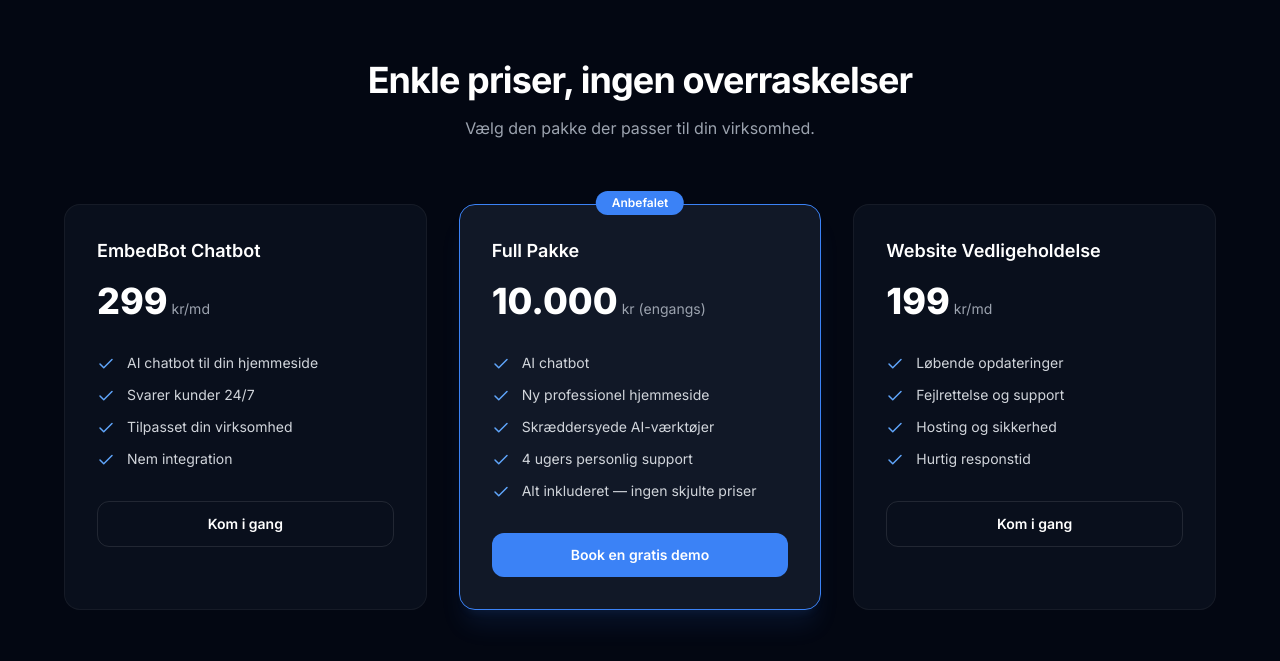
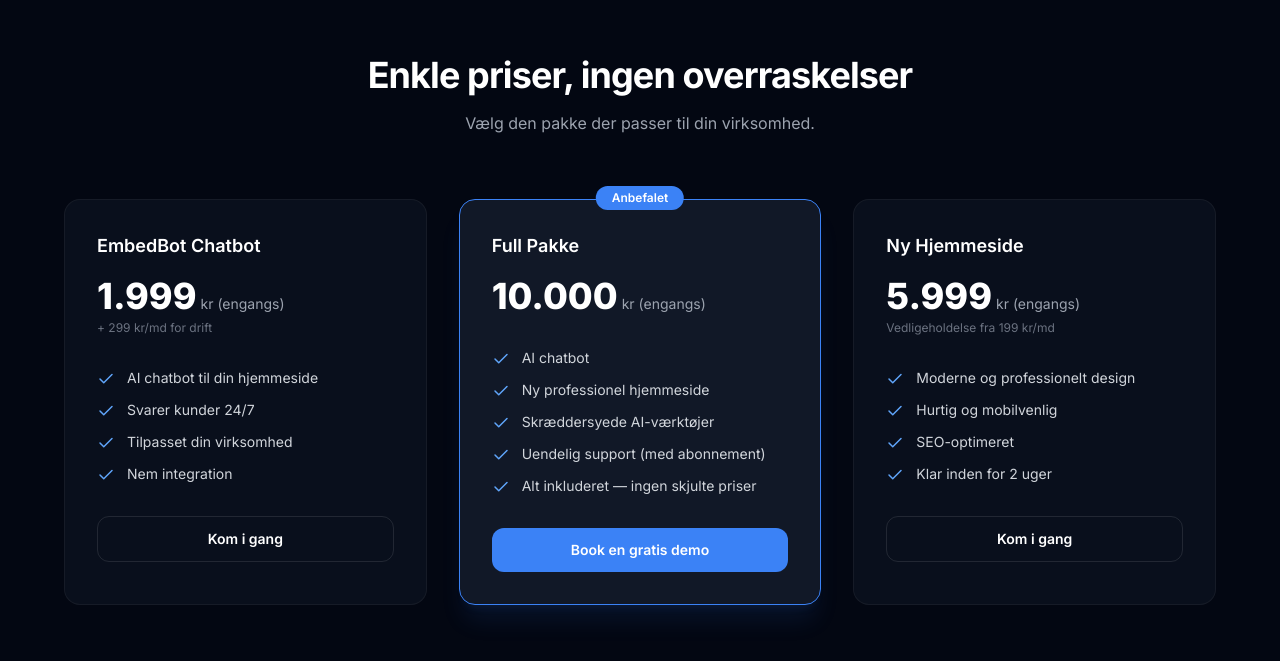
Before and after one commit to axelboedkerfrederiksen-cpu/SwiftAI, a Next.js app: page / in a window 1280 px wide. Shown: the part 1534-2195 px from the top of the page. Built offline with nearby package versions, Linux system fonts and the light colour scheme.

Commit message:
Update Features and Pricing components with improved support descriptions and pricing details

```diff
--- a/src/components/Features.tsx
+++ b/src/components/Features.tsx
@@ -21,9 +21,9 @@ const features = [
   },
   {
     icon: HeadphonesIcon,
-    title: "4 ugers personlig support",
+    title: "Uendelig support",
     description:
-      "Du er aldrig alene — jeg hjælper dig med alt i de første 4 uger efter lancering.",
+      "Løbende support så længe du har et abonnement — du er aldrig alene.",
   },
 ];
 
--- a/src/components/Pricing.tsx
+++ b/src/components/Pricing.tsx
@@ -4,6 +4,7 @@ interface Plan {
   name: string;
   price: string;
   period: string;
+  note?: string;
   popular?: boolean;
   features: string[];
   cta: string;
@@ -12,8 +13,9 @@ interface Plan {
 const plans: Plan[] = [
   {
     name: "EmbedBot Chatbot",
-    price: "299",
-    period: "kr/md",
+    price: "1.999",
+    period: "kr (engangs)",
+    note: "+ 299 kr/md for drift",
     features: [
       "AI chatbot til din hjemmeside",
       "Svarer kunder 24/7",
@@ -31,20 +33,21 @@ const plans: Plan[] = [
       "AI chatbot",
       "Ny professionel hjemmeside",
       "Skræddersyede AI-værktøjer",
-      "4 ugers personlig support",
+      "Uendelig support (med abonnement)",
       "Alt inkluderet — ingen skjulte priser",
     ],
     cta: "Book en gratis demo",
   },
   {
-    name: "Website Vedligeholdelse",
-    price: "199",
-    period: "kr/md",
+    name: "Ny Hjemmeside",
+    price: "5.999",
+    period: "kr (engangs)",
+    note: "Vedligeholdelse fra 199 kr/md",
     features: [
-      "Løbende opdateringer",
-      "Fejlrettelse og support",
-      "Hosting og sikkerhed",
-      "Hurtig responstid",
+      "Moderne og professionelt design",
+      "Hurtig og mobilvenlig",
+      "SEO-optimeret",
+      "Klar inden for 2 uger",
     ],
     cta: "Kom i gang",
   },
@@ -87,6 +90,9 @@ export default function Pricing() {
                 </span>
                 <span className="text-sm text-gray-400">{plan.period}</span>
               </div>
+              {plan.note && (
+                <p className="mt-1 text-xs text-gray-500">{plan.note}</p>
+              )}
 
               <ul className="mt-8 space-y-3">
                 {plan.features.map((feature) => (
```
